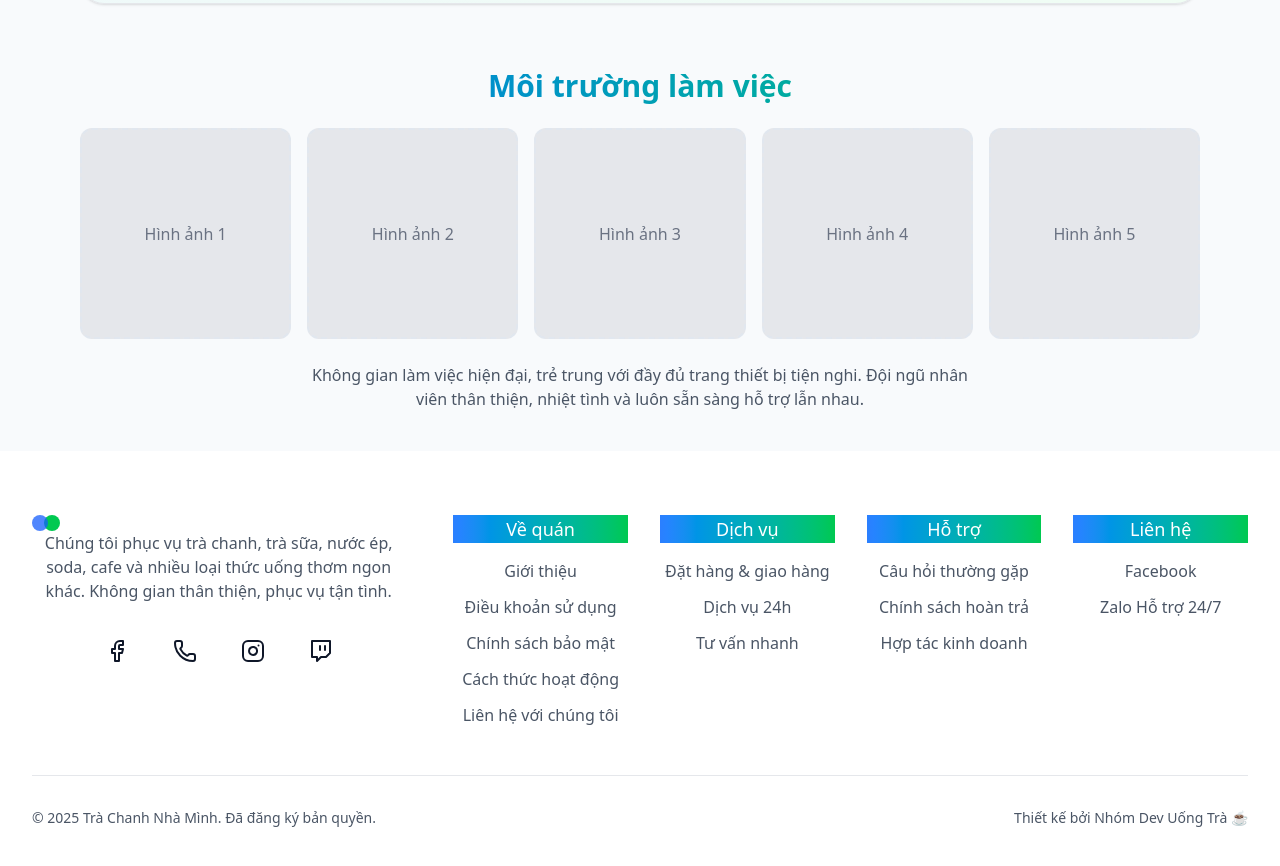
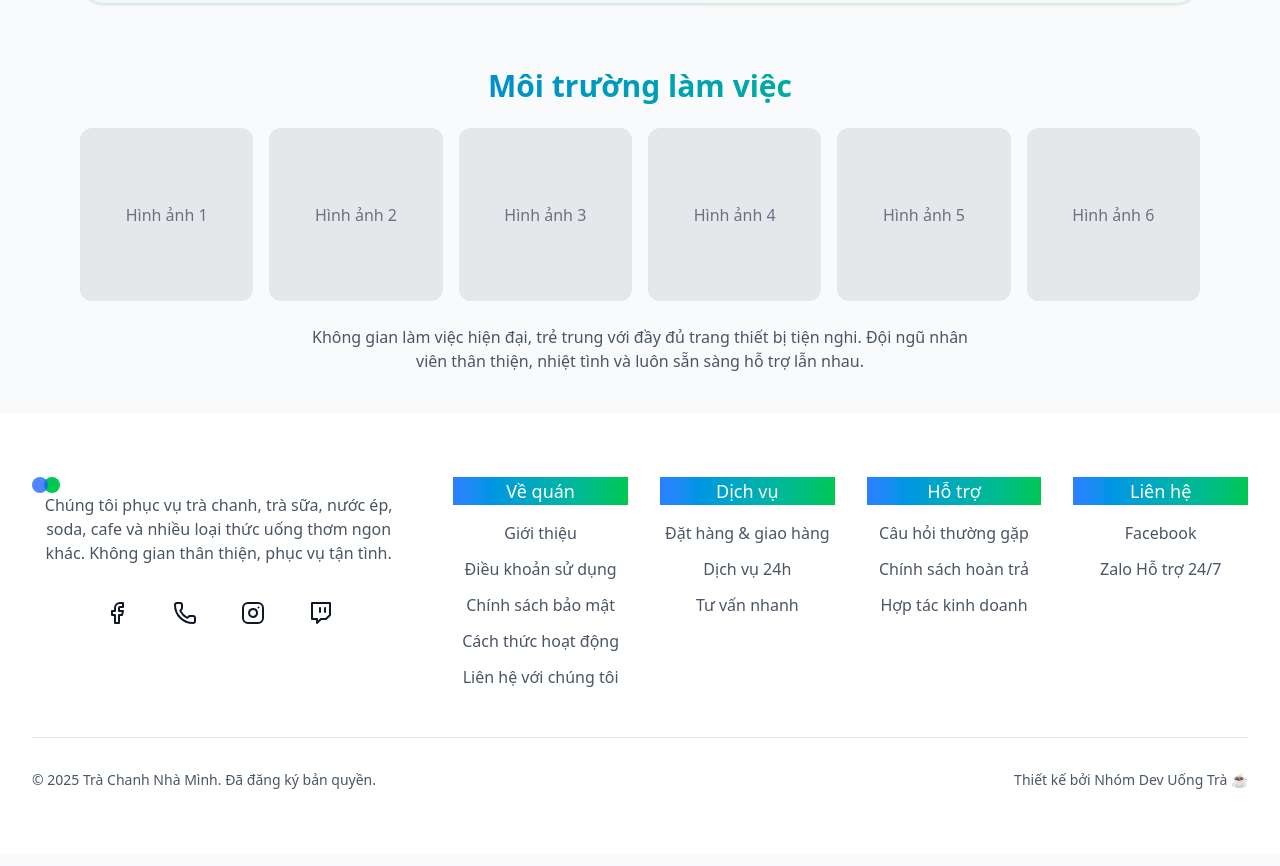
Before and after one commit to QuangVinh32/front-end-water-shop, a React (Vite) app: page /recruitment in a window 1280 px wide. Shown: the part 1385-2251 px from the top of the page. Built offline with nearby package versions, Linux system fonts and the light colour scheme.

Commit message:
update 14/9

```diff
--- a/src/pages/GuidePage.tsx
+++ b/src/pages/GuidePage.tsx
@@ -2,6 +2,8 @@ import CompanyLogo from "../components/CompanyLogo";
 import TestApi from "./TestApi";
 
 export default function GuidePage() {
+  const a = "Lê Quang Vinh";
+  console.log(a.toLocaleUpperCase());
   const steps = [
     {
       title: '1. Chọn sản phẩm nước uống',
@@ -29,9 +31,6 @@ export default function GuidePage() {
     <div className="relative py-10 px-4 mt-20 text-center overflow-hidden">
       <div className="max-w-7xl mx-auto relative z-10">
         <div className="mb-10">
-          {/* <div className="inline-block bg-gradient-to-r from-blue-600 to-green-500 text-white px-6 py-2 rounded-lg mb-4 text-sm font-medium">
-            Hướng dẫn đặt hàng
-          </div> */}
           <h2 className="text-2xl md:text-3xl font-bold text-gray-800 mb-4">
             <span className="bg-gradient-to-r from-blue-600 to-green-500 bg-clip-text text-transparent">
               Quy trình mua hàng đơn giản
@@ -48,37 +47,24 @@ export default function GuidePage() {
               key={index}
               className="group relative bg-white rounded-2xl shadow-xl p-8 flex flex-col items-center justify-center transition-all duration-500 hover:shadow-2xl hover:-translate-y-2"
             >
-              {/* Line between steps (desktop only) */}
               {index < steps.length - 1 && (
                 <div className="hidden lg:block absolute top-1/2 right-0 transform translate-x-1/2 -translate-y-1/2">
                   <div className="w-16 h-1 bg-gray-200 group-hover:bg-green-500 transition-colors duration-500 rounded-full"></div>
                   <div className="absolute top-1/2 right-0 transform translate-y-[-50%] w-4 h-4 rounded-full bg-gray-300 group-hover:bg-green-500 transition-colors duration-500"></div>
                 </div>
               )}
-
-              {/* Step number (top-right) */}
               <div className="absolute top-4 right-4 w-8 h-8 rounded-full bg-gradient-to-r from-blue-100 to-green-100 flex items-center justify-center text-gray-700 font-bold">
                 {index + 1}
               </div>
-
-              {/* Icon (hiển thị tự nhiên, không bao trong hình tròn nữa) */}
               <div className="mb-6 text-5xl">{step.icon}</div>
-
-              {/* Title & Description */}
               <h3 className="font-bold text-xl text-gray-800 mb-3 text-center">{step.title}</h3>
               <p className="text-sm text-gray-600 text-center">{step.description}</p>
-
-              {/* Thanh dưới hover: bo tròn hai đầu */}
-              {/* <div className="absolute bottom-0 left-0 right-0 h-1 bg-gradient-to-r from-blue-500 to-green-500 opacity-0 group-hover:opacity-100 transition-opacity duration-300 rounded-full"></div> */}
             </div>
           ))}
 
         </div>
-
-        {/* Timeline for mobile */}
         <div className="lg:hidden relative mb-16 mx-4">
           <div className="absolute left-1/2 transform -translate-x-1/2 h-full w-1 bg-gradient-to-b from-blue-500 to-green-500"></div>
-
           {steps.map((step, index) => (
             <div key={index} className="flex items-center mb-12 last:mb-0">
               {index % 2 === 0 ? (
@@ -107,9 +93,9 @@ export default function GuidePage() {
             </div>
           ))}
         </div>
+        <TestApi />
 
-           <TestApi/>
-
+        <img src="http://localhost:8080/files/image/1757742701106.jpg" />
 
       </div>
       <CompanyLogo />
--- a/src/pages/RecruitmentPage.tsx
+++ b/src/pages/RecruitmentPage.tsx
@@ -129,8 +129,8 @@ const RecruitmentPage = () => {
                 <h2 className="text-2xl md:text-3xl font-bold text-transparent bg-clip-text bg-gradient-to-r from-blue-600 to-green-500 mb-6">
                     Môi trường làm việc
                 </h2>
-                <div className="grid grid-cols-2 md:grid-cols-5 gap-4 max-w-6xl mx-auto">
-                    {[1, 2, 3, 4, 5].map((item) => (
+                <div className="grid grid-cols-2 md:grid-cols-6 gap-4 max-w-6xl mx-auto">
+                    {[1, 2, 3, 4, 5, 6].map((item) => (
                         <div key={item} className="aspect-square bg-gray-200 border-2 border-dashed rounded-xl flex items-center justify-center">
                             <span className="text-gray-500">Hình ảnh {item}</span>
                         </div>
--- a/src/pages/TestApi.tsx
+++ b/src/pages/TestApi.tsx
@@ -4,13 +4,12 @@ import productService from "../services/ProductService";
 const TestApi = () => {
     const [products, setProducts] = useState<any[]>([]);
     console.log("products", products);
-
     useEffect(() => {
         const fetchProducts = async () => {
             try {
                 const res = await productService.getAll({});
-                console.log("API response:", res.data); // debug
-                setProducts(res.data.content || []);    // 👈 lấy danh sách trong "content"
+                console.log("API response:", res.data);
+                setProducts(res.data.content || []);
             } catch (err) {
                 console.error("Lỗi khi gọi API:", err);
             }
@@ -18,11 +17,10 @@ const TestApi = () => {
 
         fetchProducts();
     }, []);
-
-
     return (
-        <div>  <h1 className="text-3xl font-mono text-green-400">hello 133</h1>
+        <div>
             <div className="grid grid-cols-3 gap-4 p-4">
+                <img src="http://localhost:8080/files/image/16944923123.jpg" />
 
                 {products.map((p, idx) => (
                     <div key={idx} className="border rounded-xl p-4 shadow">
```
Lines whose indentation alone changed are shown as unchanged.
